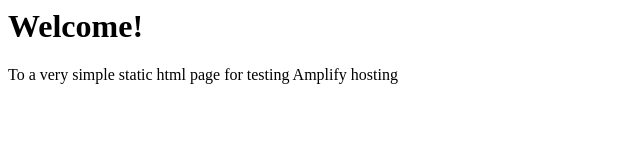
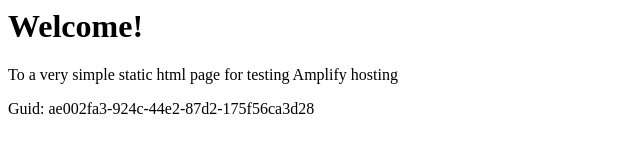
Before and after one commit to aws-aemilia-cdg/Github-PR-Commit-Integration-Test-DoNotTouch-v1-prod-eu-west-3, a website: page src/index.html in a window 1280 px wide. Shown: the whole page, without its empty margins (0-640 px from the left). Drawn offline with Linux system fonts and the light colour scheme.

Commit message:
commit from integ tests

```diff
--- a/src/index.html
+++ b/src/index.html
@@ -1,3 +1,5 @@
+
+
 <html lang="en">
 
 <head>
@@ -10,6 +12,6 @@
 <body>
     <h1>Welcome!</h1>
     <p>To a very simple static html page for testing Amplify hosting</p>
-</body>
+    <p>Guid: ae002fa3-924c-44e2-87d2-175f56ca3d28</p></body>
 
 </html>
```
